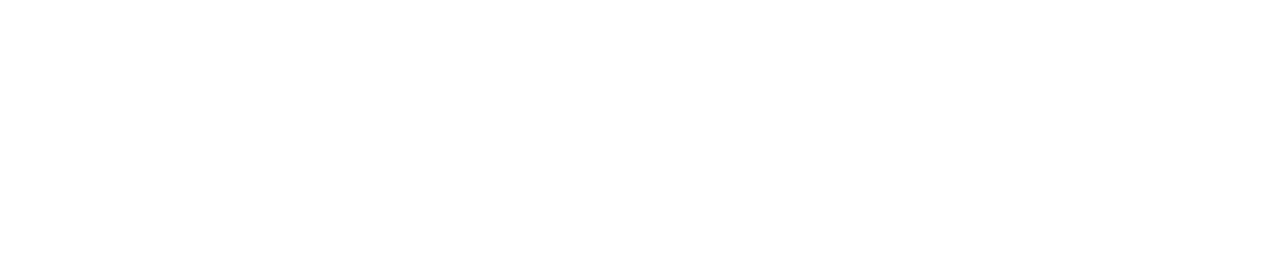
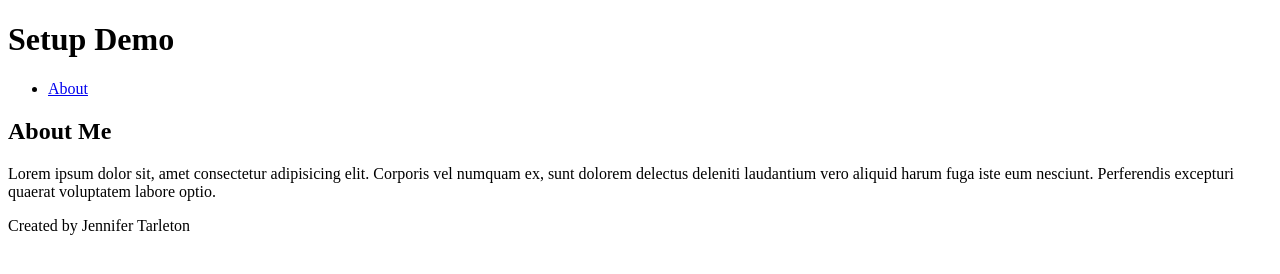
Before and after one commit to JenniferT9462/setup-demo, a plain HTML site: page index.html in a window 1280 px wide. Drawn offline with Linux system fonts and the light colour scheme.

Commit message:
Added starter HTML

```diff
--- a/index.html
+++ b/index.html
@@ -3,9 +3,25 @@
 <head>
     <meta charset="UTF-8">
     <meta name="viewport" content="width=device-width, initial-scale=1.0">
-    <title>Document</title>
+    <title>Setup Demo</title>
 </head>
 <body>
-
+    <header>
+        <h1>Setup Demo</h1>
+        <nav>
+            <ul>
+                <li><a href="#about">About</a></li>
+            </ul>
+        </nav>
+    </header>
+    <main>
+        <section>
+            <h2>About Me</h2>
+            <p>Lorem ipsum dolor sit, amet consectetur adipisicing elit. Corporis vel numquam ex, sunt dolorem delectus deleniti laudantium vero aliquid harum fuga iste eum nesciunt. Perferendis excepturi quaerat voluptatem labore optio.</p>
+        </section>
+    </main>
+    <footer>
+        <p>Created by Jennifer Tarleton</p>
+    </footer>
 </body>
 </html>
```
